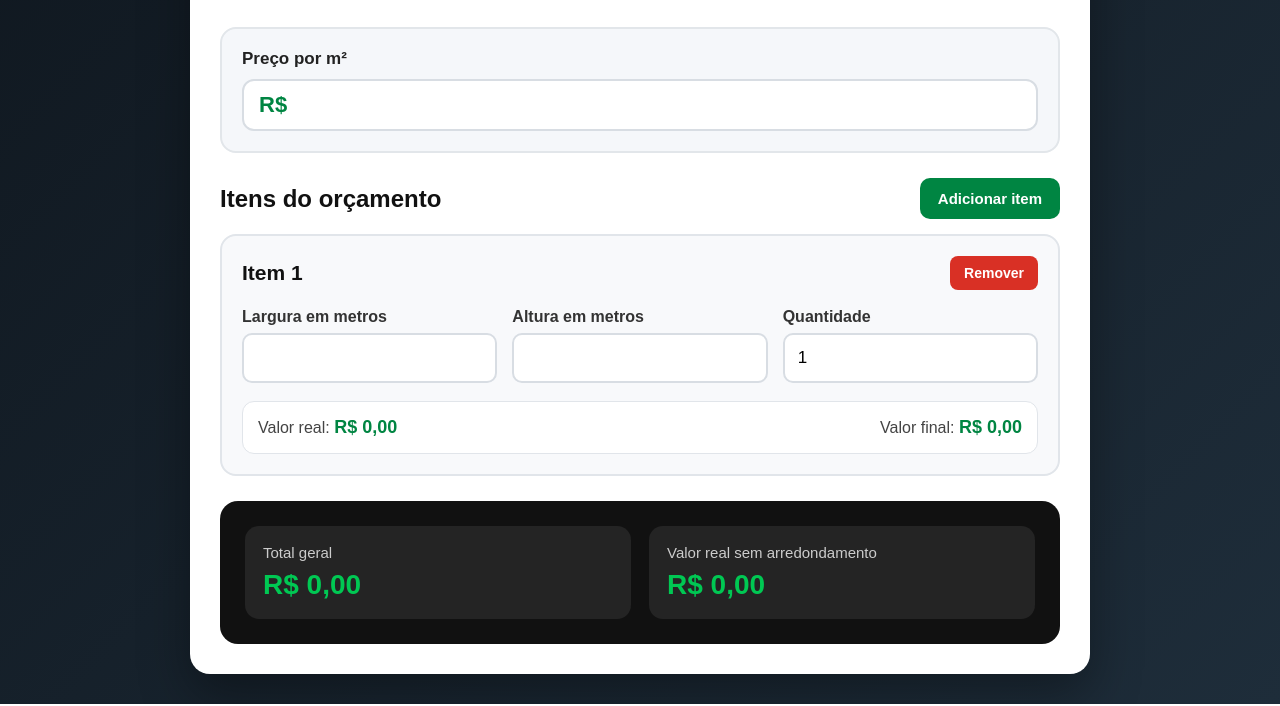
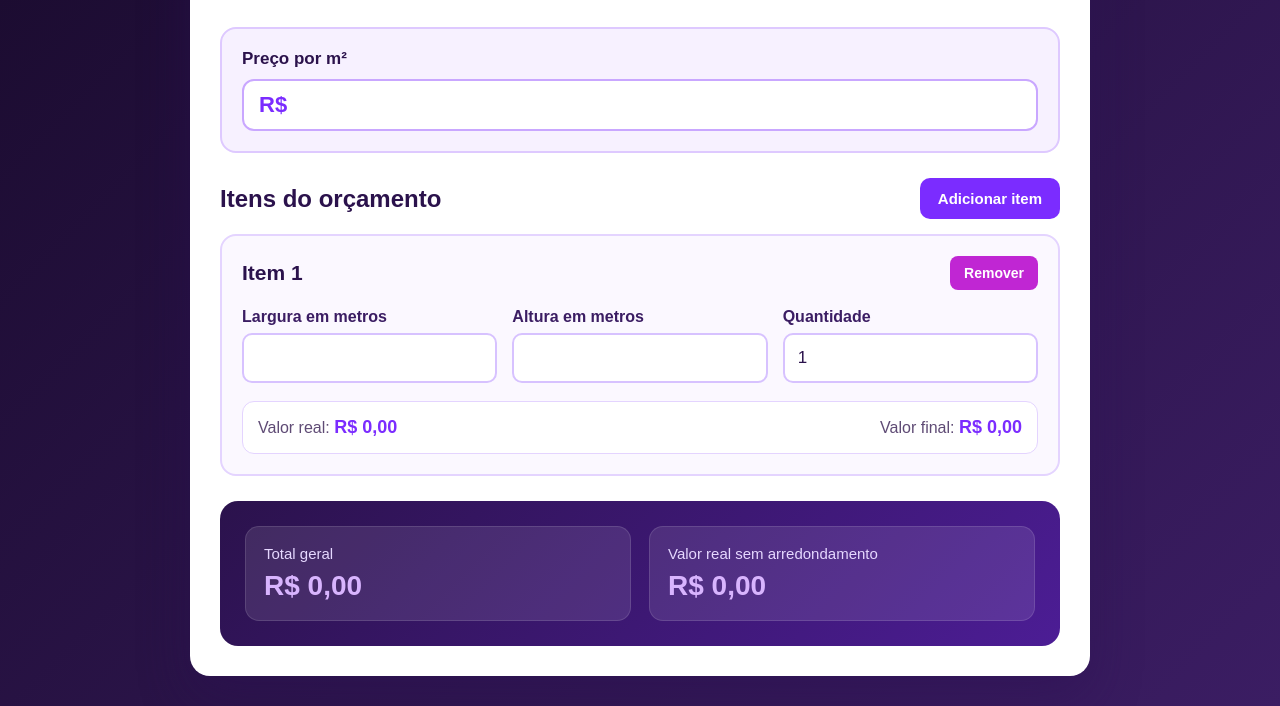
Before and after one commit to birubirugamer/calculadora-grafica, a plain HTML site: page index.html in a window 1280 px wide. Shown: the part 128-834 px from the top of the page. Drawn offline with Linux system fonts and the light colour scheme.

Commit message:
Update style.css

```diff
--- a/style.css
+++ b/style.css
@@ -7,7 +7,7 @@
 body {
   min-height: 100vh;
   font-family: Arial, Helvetica, sans-serif;
-  background: linear-gradient(135deg, #101820, #1e2d3a);
+  background: linear-gradient(135deg, #1a0b2e, #3b1d63);
   color: #ffffff;
   padding: 30px 15px;
 }
@@ -19,7 +19,7 @@ body {
   color: #222222;
   border-radius: 20px;
   padding: 30px;
-  box-shadow: 0 20px 50px rgba(0, 0, 0, 0.35);
+  box-shadow: 0 20px 50px rgba(45, 16, 84, 0.45);
 }
 
 .topo {
@@ -30,17 +30,17 @@ body {
 .topo h1 {
   font-size: 32px;
   margin-bottom: 10px;
-  color: #111111;
+  color: #2b124c;
 }
 
 .topo p {
   font-size: 16px;
-  color: #666666;
+  color: #6d5a7d;
 }
 
 .preco-produto {
-  background: #f5f7fa;
-  border: 2px solid #e2e6ea;
+  background: #f7f1ff;
+  border: 2px solid #dec9ff;
   border-radius: 16px;
   padding: 20px;
   margin-bottom: 25px;
@@ -51,6 +51,7 @@ body {
   font-weight: bold;
   margin-bottom: 10px;
   font-size: 17px;
+  color: #2b124c;
 }
 
 .campo-preco {
@@ -58,7 +59,7 @@ body {
   align-items: center;
   gap: 10px;
   background: #ffffff;
-  border: 2px solid #d8dde3;
+  border: 2px solid #c9a7ff;
   border-radius: 12px;
   padding: 10px 15px;
 }
@@ -66,7 +67,7 @@ body {
 .campo-preco span {
   font-size: 22px;
   font-weight: bold;
-  color: #008542;
+  color: #7b2cff;
 }
 
 .campo-preco input {
@@ -75,7 +76,7 @@ body {
   outline: none;
   font-size: 24px;
   font-weight: bold;
-  color: #111111;
+  color: #2b124c;
 }
 
 .area-itens {
@@ -92,12 +93,12 @@ body {
 
 .titulo-itens h2 {
   font-size: 24px;
-  color: #111111;
+  color: #2b124c;
 }
 
 .btn-adicionar {
   border: none;
-  background: #008542;
+  background: #7b2cff;
   color: #ffffff;
   padding: 12px 18px;
   font-size: 15px;
@@ -108,13 +109,13 @@ body {
 }
 
 .btn-adicionar:hover {
-  background: #006b35;
+  background: #5e20c7;
   transform: scale(1.03);
 }
 
 .item-orcamento {
-  background: #f8f9fb;
-  border: 2px solid #e1e5ea;
+  background: #fbf8ff;
+  border: 2px solid #e4d4ff;
   border-radius: 16px;
   padding: 20px;
   margin-bottom: 18px;
@@ -129,12 +130,12 @@ body {
 
 .cabecalho-item h3 {
   font-size: 21px;
-  color: #111111;
+  color: #2b124c;
 }
 
 .btn-remover {
   border: none;
-  background: #d93025;
+  background: #c026d3;
   color: #ffffff;
   padding: 9px 14px;
   font-size: 14px;
@@ -145,7 +146,7 @@ body {
 }
 
 .btn-remover:hover {
-  background: #b3261e;
+  background: #9813a8;
 }
 
 .campos {
@@ -158,22 +159,23 @@ body {
   display: block;
   font-weight: bold;
   margin-bottom: 7px;
-  color: #333333;
+  color: #3b1d63;
 }
 
 .campo input {
   width: 100%;
-  border: 2px solid #d8dde3;
+  border: 2px solid #d7c2ff;
   border-radius: 10px;
   padding: 13px;
   font-size: 17px;
   outline: none;
   transition: 0.2s;
+  color: #2b124c;
 }
 
 .campo input:focus {
-  border-color: #008542;
-  box-shadow: 0 0 0 3px rgba(0, 133, 66, 0.12);
+  border-color: #7b2cff;
+  box-shadow: 0 0 0 3px rgba(123, 44, 255, 0.15);
 }
 
 .resultado-item {
@@ -184,21 +186,21 @@ body {
   border-radius: 12px;
   margin-top: 18px;
   padding: 15px;
-  border: 1px solid #e1e5ea;
+  border: 1px solid #e4d4ff;
 }
 
 .resultado-item p {
   font-size: 16px;
-  color: #444444;
+  color: #5f4b75;
 }
 
 .resultado-item strong {
-  color: #008542;
+  color: #7b2cff;
   font-size: 18px;
 }
 
 .resultado-final {
-  background: #111111;
+  background: linear-gradient(135deg, #2b124c, #4c1d95);
   color: #ffffff;
   border-radius: 18px;
   padding: 25px;
@@ -208,21 +210,22 @@ body {
 }
 
 .resultado-final div {
-  background: rgba(255, 255, 255, 0.08);
+  background: rgba(255, 255, 255, 0.10);
   border-radius: 14px;
   padding: 18px;
+  border: 1px solid rgba(255, 255, 255, 0.12);
 }
 
 .resultado-final span {
   display: block;
   font-size: 15px;
-  color: #cccccc;
+  color: #e6d8ff;
   margin-bottom: 8px;
 }
 
 .resultado-final strong {
   font-size: 28px;
-  color: #00c853;
+  color: #d8b4fe;
 }
 
 @media (max-width: 700px) {
```
